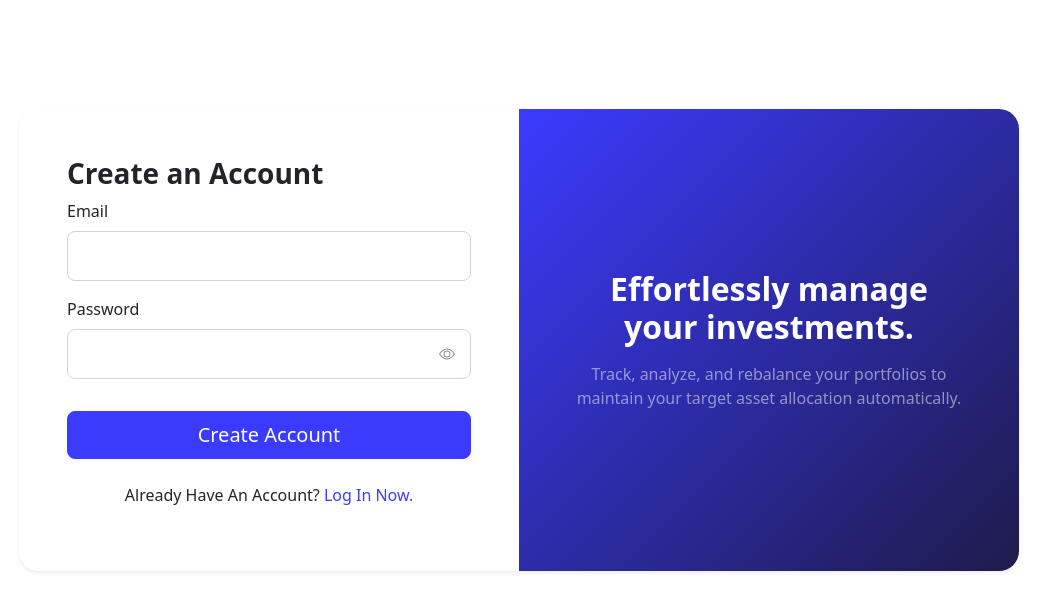
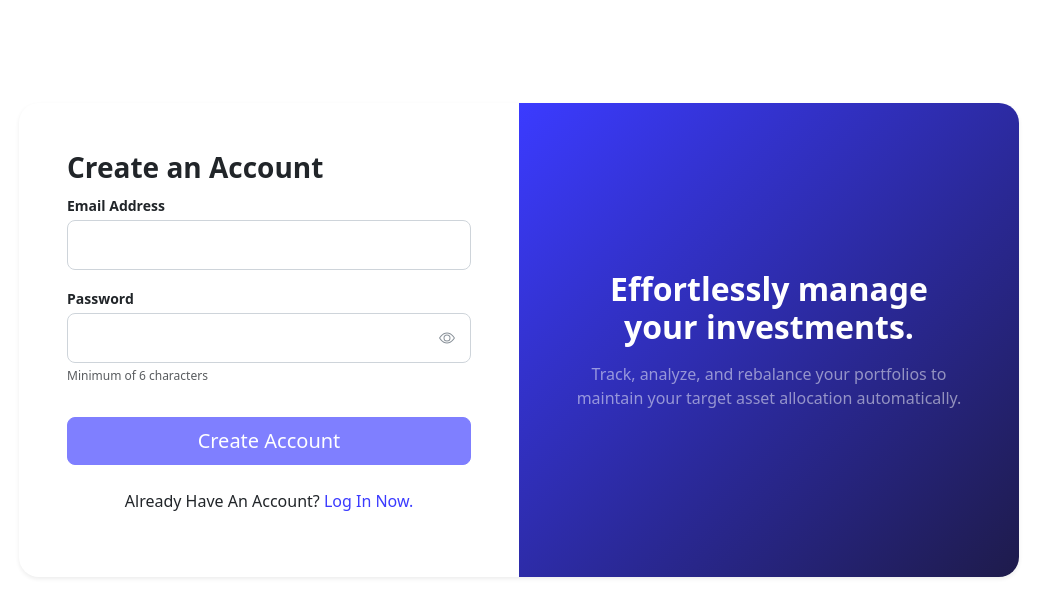
Before and after one commit to MatheusPMello/portfolio-rebalancer, a React (Vite) app in the folder client/: page /register in a window 1280 px wide. Shown: the top 616 px of the page, without its empty margins (121-1171 px from the left). Built offline with nearby package versions, Linux system fonts and the light colour scheme; no server answers.

Commit message:
feat: implement real-time validation and inline messaging in authentication forms

```diff
--- a/client/src/components/AuthForm.tsx
+++ b/client/src/components/AuthForm.tsx
@@ -37,13 +37,49 @@ export function AuthForm({
   const [error, setError] = useState<string | null>(null);
   const [isLoading, setIsLoading] = useState(false);
 
+  const [emailTouched, setEmailTouched] = useState(false);
+  const [passwordTouched, setPasswordTouched] = useState(false);
+
+  // Real-time validations
+  const emailRegex = /^[^\s@]+@[^\s@]+\.[^\s@]+$/;
+  const isEmailNotEmpty = email.trim().length > 0;
+  const isEmailValid = emailRegex.test(email.trim());
+  const isPasswordNotEmpty = password.trim().length > 0;
+  const isPasswordLongEnough = isLogin || password.length >= 6;
+
+  const emailValidationError = emailTouched
+    ? !isEmailNotEmpty
+      ? 'Email is required.'
+      : !isEmailValid
+        ? 'Please enter a valid email address (e.g. name@domain.com).'
+        : null
+    : null;
+
+  const passwordValidationError = passwordTouched
+    ? !isPasswordNotEmpty
+      ? 'Password is required.'
+      : !isPasswordLongEnough
+        ? 'Password must be at least 6 characters.'
+        : null
+    : null;
+
+  const isSubmitDisabled =
+    !isEmailNotEmpty || !isEmailValid || !isPasswordNotEmpty || !isPasswordLongEnough || isLoading;
+
   const handleSubmit = async (event: React.FormEvent) => {
     event.preventDefault();
+    setEmailTouched(true);
+    setPasswordTouched(true);
+
+    if (!isEmailNotEmpty || !isEmailValid || !isPasswordNotEmpty || !isPasswordLongEnough) {
+      return;
+    }
+
     setError(null);
     setIsLoading(true);
 
     try {
-      await onSubmit({ email, password });
+      await onSubmit({ email: email.trim(), password });
     } catch (err) {
       const message = getErrorMessage(err, errorMessagePrefix);
       setError(message);
@@ -56,37 +92,50 @@ export function AuthForm({
     <>
       <h3 className="fw-bold mb-2">{title}</h3>
 
-      <form onSubmit={handleSubmit}>
+      <form onSubmit={handleSubmit} noValidate>
         {error && <div className="alert alert-danger">{error}</div>}
 
         <ServerWakeupAlert isLoading={isLoading} />
 
         <div className="mb-3 w-100 text-start">
-          <label htmlFor="email" className="form-label">
-            Email
+          <label htmlFor="email" className="form-label small fw-bold mb-1">
+            Email Address
           </label>
           <input
             type="email"
-            className="form-control"
+            className={`form-control ${emailValidationError ? 'is-invalid' : ''}`}
             id="email"
             value={email}
-            onChange={(e) => setEmail(e.target.value)}
+            onChange={(e) => {
+              setEmail(e.target.value);
+              setEmailTouched(true);
+            }}
+            onBlur={() => setEmailTouched(true)}
             required
             disabled={isLoading}
             autoComplete="email"
           />
+          {emailValidationError && (
+            <div className="text-danger small mt-1" style={{ fontSize: '12px' }}>
+              {emailValidationError}
+            </div>
+          )}
         </div>
         <div className="mb-3 w-100 text-start">
-          <label htmlFor="password" className="form-label">
+          <label htmlFor="password" className="form-label small fw-bold mb-1">
             Password
           </label>
           <div className="password-input-wrapper">
             <input
               type={showPassword ? 'text' : 'password'}
-              className="form-control"
+              className={`form-control ${passwordValidationError ? 'is-invalid' : ''}`}
               id="password"
               value={password}
-              onChange={(e) => setPassword(e.target.value)}
+              onChange={(e) => {
+                setPassword(e.target.value);
+                setPasswordTouched(true);
+              }}
+              onBlur={() => setPasswordTouched(true)}
               required
               disabled={isLoading}
               autoComplete={isLogin ? 'current-password' : 'new-password'}
@@ -127,6 +176,16 @@ export function AuthForm({
               )}
             </button>
           </div>
+          {!isLogin && (
+            <div className="text-muted small mt-1" style={{ fontSize: '12px' }}>
+              Minimum of 6 characters
+            </div>
+          )}
+          {passwordValidationError && (
+            <div className="text-danger small mt-1" style={{ fontSize: '12px' }}>
+              {passwordValidationError}
+            </div>
+          )}
         </div>
 
         <Button
@@ -134,7 +193,7 @@ export function AuthForm({
           variant="solid"
           color="primary"
           className="w-100 py-2 fs-5 mt-3"
-          disabled={isLoading}
+          disabled={isSubmitDisabled}
         >
           {isLoading ? (
             <>
```
